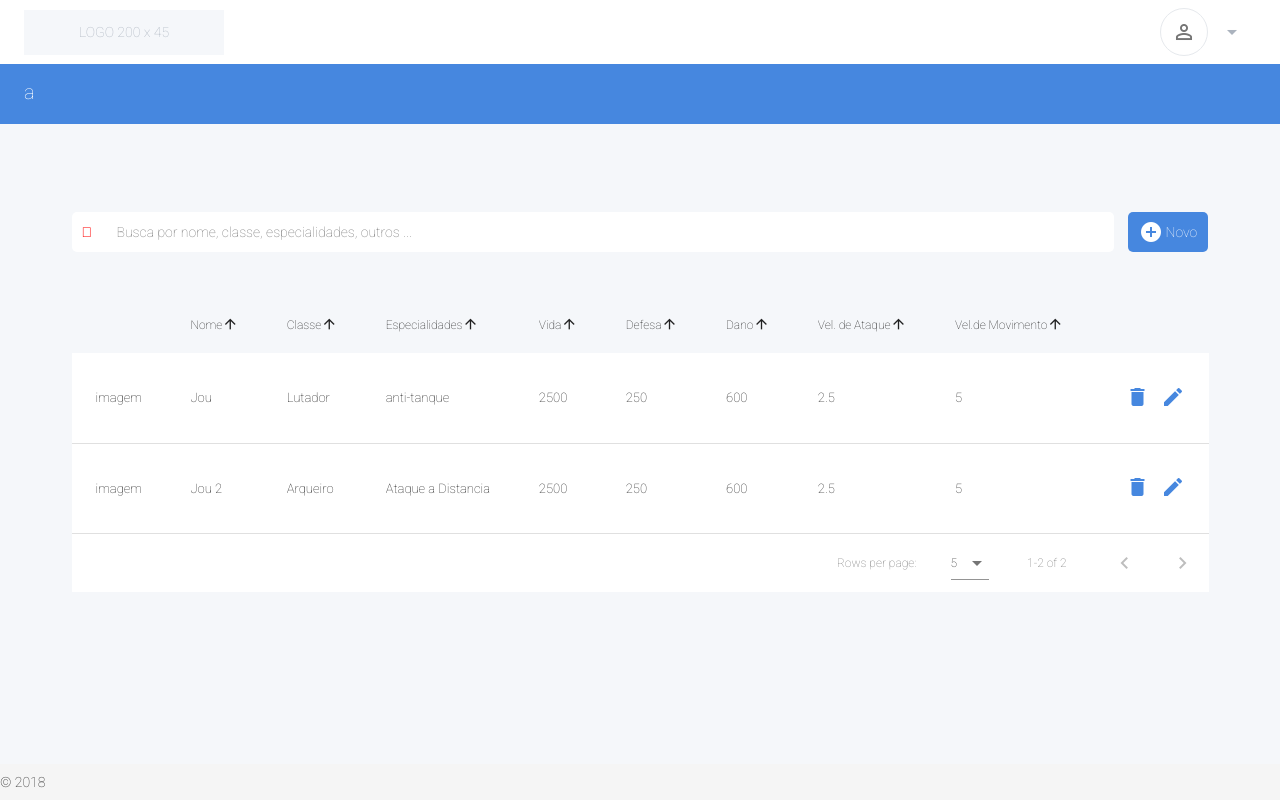
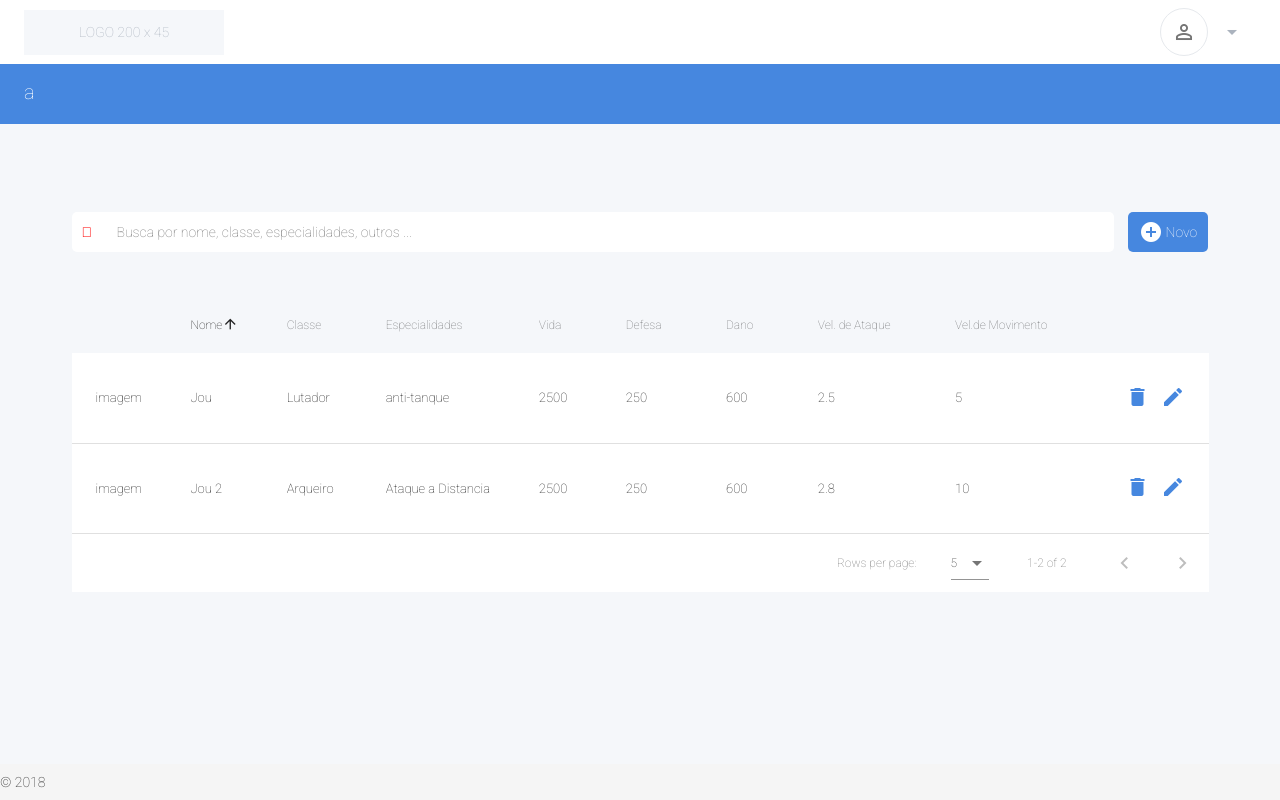
Before and after one commit to joubraga/herois, a Vue app: page /#/personagens/lista in a window 1280 px wide. Built offline with nearby package versions, Linux system fonts and the light colour scheme.

Commit message:
Correção lista herois

```diff
--- a/src/components/gallery/Gallery.vue
+++ b/src/components/gallery/Gallery.vue
@@ -47,31 +47,26 @@
         },
         methods: {
             uploaded: (file) => {
+                // var xhr = new XMLHttpRequest();
+                // xhr.open("POST", `${ENDPOINT}photos`, true);
+                // // xhr.setRequestHeader('Access-Control-Request-Headers', 'authorization,cache-control,x-requested-with')
+                // const fd = new FormData()
+                // fd.append('file', file[0], file[0].name)
+                // xhr.send(fd)
 
-                var xhr = new XMLHttpRequest();
-                xhr.open("POST", `${ENDPOINT}photos`, true);
+                const instance = axios.create({
+                    baseURL: `${ENDPOINT}`
+                })
 
-                xhr.setRequestHeader("Content-Type", "multipart/form-data")
-                xhr.setRequestHeader('Access-Control-Request-Headers', 'authorization,cache-control,x-requested-with')
+                axios.defaults.headers.post['Content-Type'] = 'multipart/form-data'
+                axios.defaults.headers.post['Access-Control-Request-Headers'] = 'authorization,cache-control,x-requested-with'
 
-                // Tem que ver como vai passar o data aqui :S
-                xhr.send();
+                const fd = new FormData()
+                fd.append('file', file[0], file[0].name)
 
-                // var formData = new FormData();
-                // formData.append('file', file[0], file[0].name)
-                // console.log('FD ==> ', formData.get('file'))
-                // let teste = formData.get('file')
-                // console.log('Teste ==> ', teste )
-                // axios({method: 'post', url: `${ENDPOINT}photos`, data: {file: file[0]},
-                //     headers: {
-                //         'Content-Type': 'multipart/form-data',
-                //         // 'Access-Control-Request-Headers': 'authorization,cache-control,x-requested-with',
-                //     }
-                // }).then(resp => {
-                //     console.log('Agora vai essa bosta', resp)
-                // }).catch (error => {
-                //     console.log('Claro que nao ne idiota')
-                // })
+                instance.post('photos', fd).then(res => {
+                    console.log('Sera que foi essa merda => ', res)
+                })
             }
         }
     }
--- a/src/views/admin/herois/create.vue
+++ b/src/views/admin/herois/create.vue
@@ -156,7 +156,7 @@
     import CardForm from '../../../components/cards/CardForm'
     import Gallery from '../../../components/gallery/Gallery'
     import Request from '../../../request'
-    import GalleryPhotosVue from '../../../components/gallery/GalleryPhotos.vue';
+    // import GalleryPhotos from '../../../components/gallery/GalleryPhotos.vue'
 
     export default {
         name: 'CadastroPersonagem',
@@ -173,7 +173,9 @@
                 })
                 Request.get(`${ENDPOINT}classes`).then(classes => {
                     if (classes.length > 0) {
-                        this.listaClasse = classes.map(classe => classe)
+                        console.log('Classes == ', classes)
+                        this.listaClasse = classes
+                        console.log('Lista Class == ', this.listaClasse)
                     }
                 })
             } catch (error) {
@@ -185,15 +187,15 @@
                 valid: true,
                 items: [],
                 form: {
-                    name: '',
+                    name: 'Brian',
                     specialties: null,
                     class_id: null,
-                    health_points: 0,
-                    defense: 0,
-                    damage: 0,
-                    attack_speed: 0,
-                    movement_speed: 0,
-                    photos: null
+                    health_points: 2400,
+                    defense: 190,
+                    damage: 330,
+                    attack_speed: 1.8,
+                    movement_speed: 320,
+                    photos: [31, 32, 33, 34, 35]
                 },
                 listaEspecialidades: [],
                 errorEspecialidades: false,
@@ -210,6 +212,7 @@
                     try {
                         this.setEspecelidades()
                         this.setClasses()
+                        console.log('FORM ==> ', this.form)
                         Request.post(`${ENDPOINT}heroes`, this.form).then(response => {
                             if (response.status === 201) {
                                 alert('Personagem cadastrado com sucesso')
@@ -226,7 +229,7 @@
                 this.form.specialties = this.form.specialties.map(spec => spec.id)
             },
             setClasses () {
-                this.form.class_id = this.form.class_id.map(classe => classe.id)
+                this.form.class_id = this.form.class_id.id
             }
         }
     }
--- a/src/views/admin/herois/list.vue
+++ b/src/views/admin/herois/list.vue
@@ -1,6 +1,6 @@
 <template>
     <v-container class="list">
-        <Search @search="startSearch" :routerName="'CriarPersonagens'"/>
+        <Search @search="startSearch" :routerName="'CriarPersonagens'" v-model="search"/>
 
         <v-layout>
             <v-flex xs12 md12 lg12>
@@ -17,6 +17,11 @@
                         <td class="text-xs-left"> {{ props.item.vAtaque }} </td>
                         <td class="text-xs-left"> {{ props.item.vMovimento }} </td>
                         <td> <ActionList @delete="exclude" :routerEdit="'EditarPersonagem'" :id="props.item.id"/> </td>
+                    </template>
+                    <template slot="no-data">
+                        <v-alert :value="true" color="error" icon="warning">
+                            Não há resultado com o valor {{ search }}
+                        </v-alert>
                     </template>
                     <div class="spacer"></div>
                 </v-data-table>
@@ -40,22 +45,22 @@
         },
         data() {
             return {
-                model: '',
+                search: '',
                 items: [
                     {id: 1, nome: 'Jou', classe: 'Lutador', especialidades: 'anti-tanque', vida: 2500, defesa: 250, dano: 600, vAtaque: 2.5, vMovimento: 5},
-                    {id: 2, nome: 'Jou 2', classe: 'Arqueiro', especialidades: 'Ataque a Distancia', vida: 2500, defesa: 250, dano: 600, vAtaque: 2.5, vMovimento: 5}
+                    {id: 2, nome: 'Jou 2', classe: 'Arqueiro', especialidades: 'Ataque a Distancia', vida: 2500, defesa: 250, dano: 600, vAtaque: 2.8, vMovimento: 10}
                 ],
                 isLoading: false,
                 headers: [
                     { sortable: false },
-                    { text: 'Nome', value: '' },
-                    { text: 'Classe', value: '' },
-                    { text: 'Especialidades', value: '' },
-                    { text: 'Vida', value: '' },
-                    { text: 'Defesa', value: '' },
-                    { text: 'Dano', value: '' },
-                    { text: 'Vel. de Ataque', value: '' },
-                    { text: 'Vel.de Movimento', value: '' },
+                    { text: 'Nome', value: 'nome' },
+                    { text: 'Classe', value: 'classe' },
+                    { text: 'Especialidades', value: 'especialidades' },
+                    { text: 'Vida', value: 'vida' },
+                    { text: 'Defesa', value: 'defesa' },
+                    { text: 'Dano', value: 'dano' },
+                    { text: 'Vel. de Ataque', value: 'vAtaque' },
+                    { text: 'Vel.de Movimento', value: 'vMovimento' },
                     { sortable: false}
                 ],
             }
@@ -68,11 +73,10 @@
                 try {
                     if (filter.length > 0) {
                         this.isLoading = !this.isLoading
-                        axios.get(`${ENDPOINT}herois`).then((response) => {
-                            if (response.status === 200) {
-                                this.isLoading = false
-                            }
-                        })
+                        this.search = filter
+                    } else {
+                        this.search = ''
+                        this.isLoading = !this.isLoading
                     }
                 } catch (error) {
                     this.isLoading = false
```
